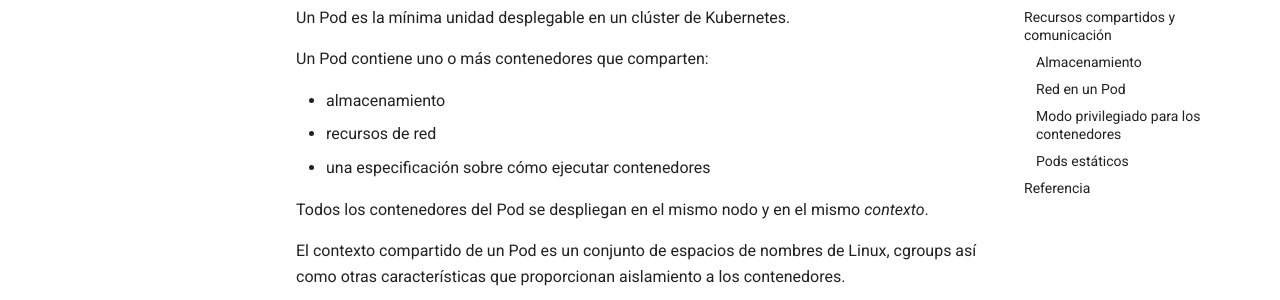
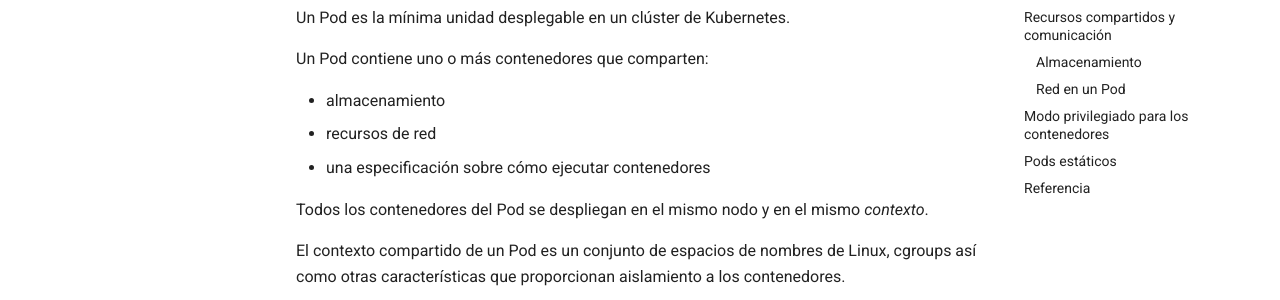
Before and after one commit to onthedock/k8s-devops, an MkDocs documentation site: the page built from docs/kubernetes/pod.md, in a window 1280 px wide. Shown: the part 223-523 px from the top of the page. Built offline with MkDocs 1.6.1 and Material for MkDocs 9.7.7, drawn with Linux system fonts in a browser that asks for light colours.

Commit message:
Pod: corrige niveles de las secciones del documento

```diff
--- a/docs/kubernetes/pod.md
+++ b/docs/kubernetes/pod.md
@@ -69,13 +69,13 @@ Cada Pod tiene asiganda una dirección IP única. Cada contenedor en el Pod comp
 
 Los contenedores dentro de un Pod ven el *hostname* de sistema como el especificado en el campo `name` del Pod.
 
-### Modo privilegiado para los contenedores
+## Modo privilegiado para los contenedores
 
 Se puede habilitar el *modo privilegiado* ara cualquier contenedor usando el *flag* `privileged` en el *security context* de la sección `spec` de la definición del contenedor. Este modo es útil para contenedores que tienen que acceder a las capacidades administrativas del sistema operativo, como manipular el *stack* de red o acceder a los dispositivos de hardware.
 
 En este modo un contenedor obtiene prácticamente los mismos privilegios que los procesos que se ejecutan fuera del contenedor.
 
-### Pods estáticos
+## Pods estáticos
 
 Los *pods estáticos* son gestionados directamente por el **kubelet** en cada nodo, sin que el servidor de la API de Kubernetes los observe.
 
```
